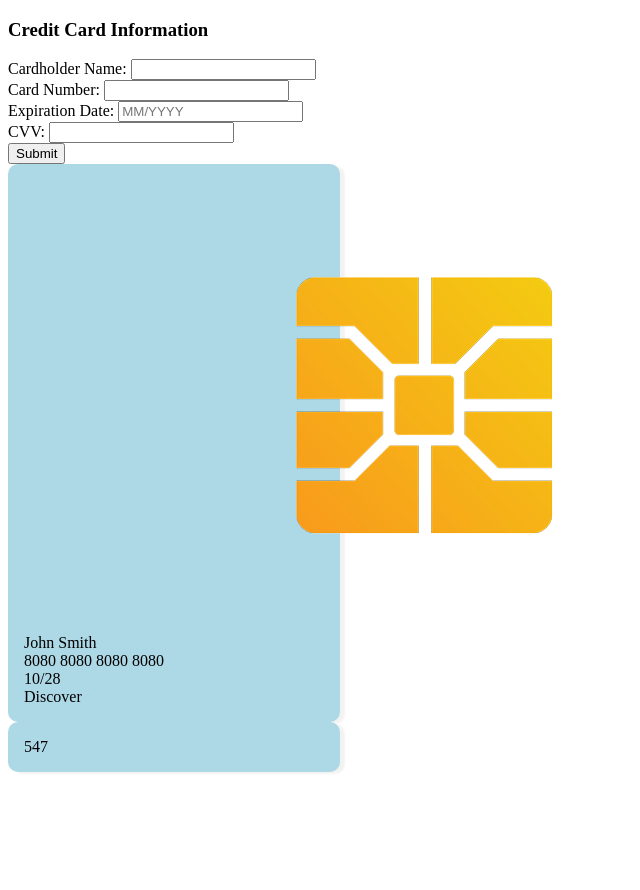
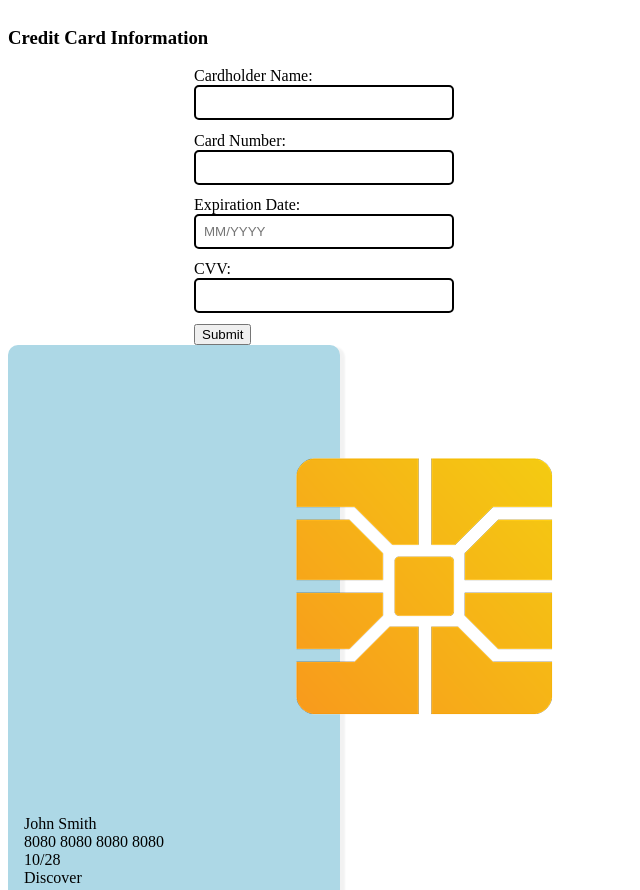
Before and after one commit to dpericich/Shopify-Custom-Components, a plain HTML site: page credit_card_index.html in a window 1280 px wide. Shown: the top 890 px of the page, without its empty margins (0-640 px from the left). Before the commit the page ends 800 px from the top, so only its background shows below. Drawn offline with Linux system fonts and the light colour scheme.

Commit message:
added form styles section to css file

```diff
--- a/credit-card-styling.css
+++ b/credit-card-styling.css
@@ -15,3 +15,35 @@
 .first-name {
   margin-right: 1rem;
 }
+
+/* ################## */
+/* Input Field Styles */
+/* ################## */
+.form-input-component {
+  display: flex;
+  flex-direction: column;
+  align-items: center;
+  width: 50%;
+}
+
+.form-header {
+  text-align: left;
+  width: 100%;
+}
+
+.form-group {
+  display: flex;
+  flex-direction: column;
+  margin-bottom: 0.7rem;
+}
+
+.form-input {
+  border: solid 2px black;
+  border-radius: 5px;
+  width: 15rem;
+  padding: .5rem;
+}
+
+.form-submit {
+
+}
```
